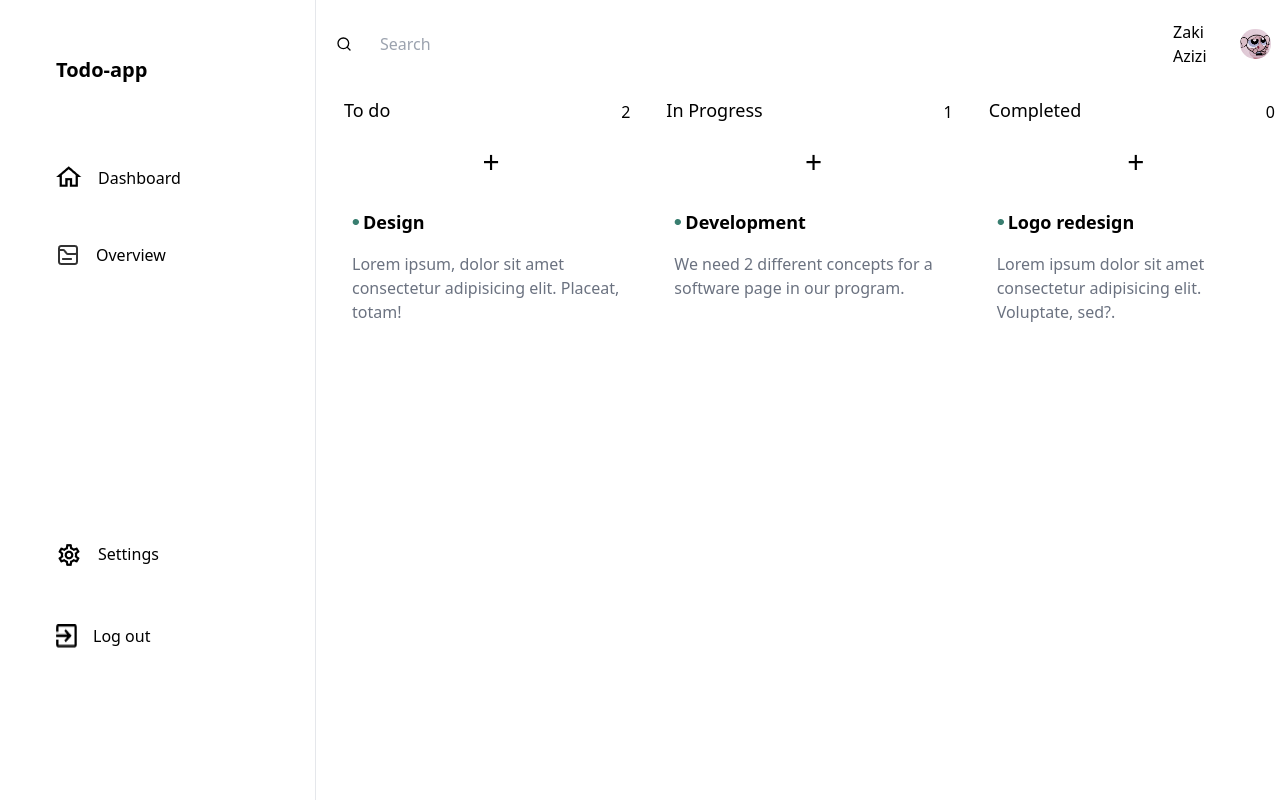
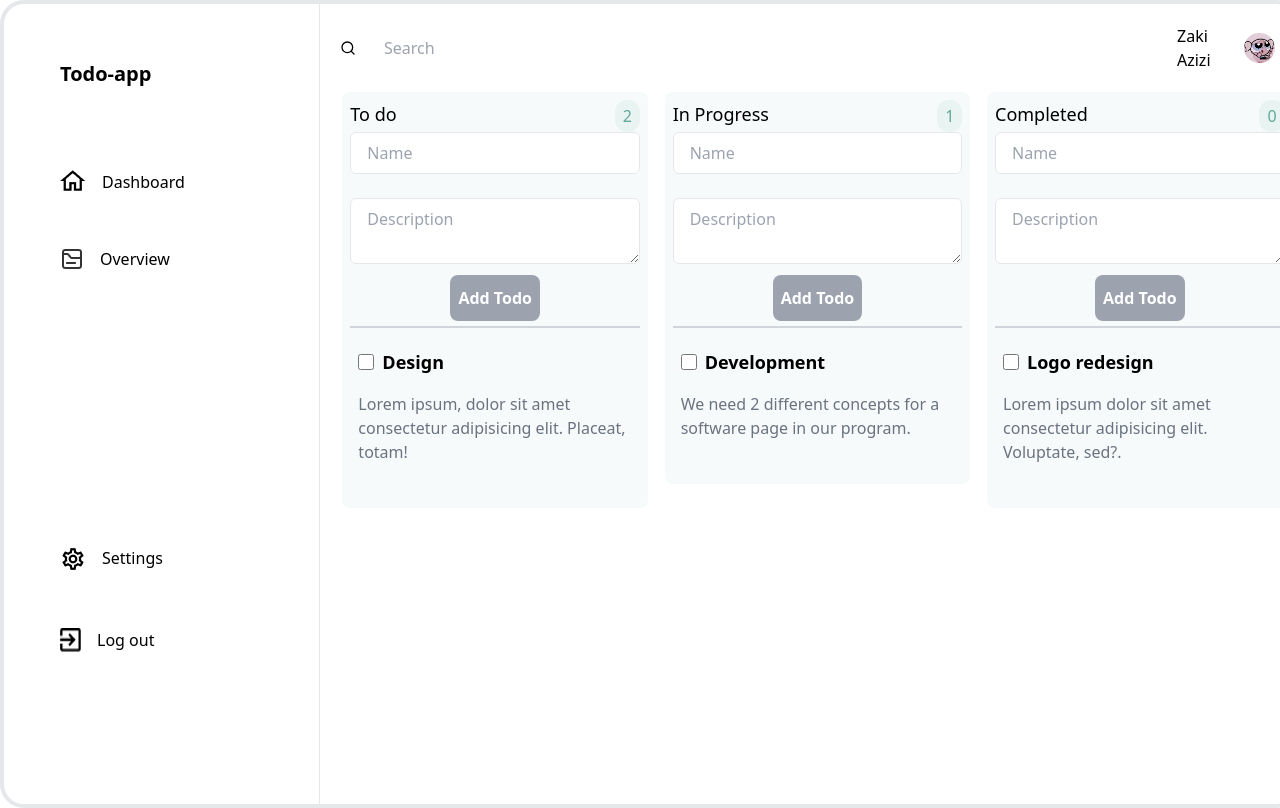
Before and after one commit to zaki-coder/todo-app-team-rzk, a React (Create React App) app in the folder todo-project/: page / in a window 1280 px wide. Shown: the top 808 px of the page. Built offline with nearby package versions, Linux system fonts and the light colour scheme.

Commit message:
style ui

```diff
--- a/todo-project/src/components/AddTodo.jsx
+++ b/todo-project/src/components/AddTodo.jsx
@@ -1,16 +1,13 @@
-import React from 'react'
+import React, { useState } from "react";
 
 const AddTodo = () => {
   return (
-    <div className="flex items-center justify-center min-h-screen bg-gray-100">
+    <div className="flex items-center justify-center min-h-screen bg-gray-200">
         <div className="px-8 py-6 mx-4 mt-4 text-left bg-white shadow-lg md:w-1/3 lg:w-1/3 sm:w-1/3">
           <h3 className="text-2xl font-bold text-center">New Todo</h3>
           <form>
-          <div className="mt-4">
+            <div className="mt-2">
               <div>
-              {/* <label className="block" htmlFor="Name">
-                Title
-              </label> */}
                 <input
                   type="text"
                   placeholder="Name"
@@ -18,9 +15,6 @@ const AddTodo = () => {
                 />
               </div>
               <div className="mt-4">
-              {/* <label className="block" htmlFor="email">
-                Description
-              </label> */}
                 <textarea
                   type="text"
                   placeholder="Description"
@@ -29,7 +23,10 @@ const AddTodo = () => {
               </div>
 
               <div className="mt-6 text-grey-dark text-center">
-              <a className="text-white hover:bg-gray-500 font-bold py-3 px-2 bg-gray-400 rounded-lg " href="#">
+                <a
+                  className="text-white hover:bg-gray-500 font-bold py-3 px-2 bg-gray-400 rounded-lg "
+                  href="#"
+                >
                   Add Todo
                 </a>
               </div>
@@ -38,6 +35,6 @@ const AddTodo = () => {
         </div>
     </div>
   );
-}
+};
 
-export default AddTodo
+export default AddTodo;
--- a/todo-project/src/components/Button.jsx
+++ b/todo-project/src/components/Button.jsx
@@ -1,9 +1,7 @@
-
-
 const Button = () => {
   return (
-    <div className="flex justify-center items-center bg-paleBlue2 rounded-lg my-2 space-x-1 p-2 cursor-pointer hover:bg-green">
-      <button type="button" className="text-myGreen text-3xl">+</button>
+    <div className="flex justify-center items-center bg-[#E9F3F2] hover:bg-green-100 rounded-lg my-2 space-x-1 p-2 cursor-pointer hover:bg-green">
+      <button type="button" className="text-myGreen text-3xl ">+</button>
     </div>
   );
 };
--- a/todo-project/src/components/Home.jsx
+++ b/todo-project/src/components/Home.jsx
@@ -5,7 +5,7 @@ import Header from "./Header";
 
 const Home = () => {
   return (
-    <div className="flex justify-evenly max-w-[1300px] mx-auto">
+    <div className="flex justify-evenly w-[1300px] mx-auto border-4 rounded-3xl overflow-hidden">
         <Sidebar />
         <div className="flex-col">
           <Header />
--- a/todo-project/src/components/Todo.jsx
+++ b/todo-project/src/components/Todo.jsx
@@ -2,16 +2,43 @@ import React from "react";
 import Button from "./Button";
 import TodoHeader from "./TodoHeader";
 import TodoInfo from "./TodoInfo";
+import AddTodo from "./AddTodo";
 
 const Todo = ({title, amount, name, description}) => {
   return (
-    <div className="min-w-[300px] w-80 min-h-[500px] p-2 bg-paleBlue rounded-lg overflow-y-hidden">
+    <div className="min-w-[200px] w-[32%] h-fit p-2 bg-[#F6FAFB] rounded-lg overflow-y-auto ">
       <TodoHeader title={title} amount={amount} />
-      <Button />
-      <TodoInfo
-        name={name}
-        description={description}
-      />
+      <div className="border-b-2 -mt-2 border-gray-300">
+        <form className="">
+          <div className="mb-4">
+            <div>
+              <input
+                type="text"
+                placeholder="Name"
+                className="w-full px-4 py-2 mt-2 border rounded-md focus:outline-none focus:ring-1 focus:ring-blue-600"
+              />
+            </div>
+            <div className="mt-4">
+              <textarea
+                type="text"
+                placeholder="Description"
+                className="w-full px-4 py-2 mt-2 border rounded-md focus:outline-none focus:ring-1 focus:ring-blue-600 "
+              />
+            </div>
+
+            <div className="mt-4 text-grey-dark text-center ">
+              <a
+                className="text-white hover:bg-gray-500 font-bold py-3 px-2 bg-gray-400 rounded-lg "
+                href="#"
+              >
+                Add Todo
+              </a>
+            </div>
+          </div>
+        </form>
+      </div>
+      {/* <Button /> */}
+      <TodoInfo name={name} description={description} />
     </div>
   );
 };
--- a/todo-project/src/components/TodoBox.jsx
+++ /dev/null
@@ -1,11 +0,0 @@
-import React from 'react'
-
-const TodoBox = () => {
-  return (
-    <div>
-
-    </div>
-  )
-}
-
-export default TodoBox
--- a/todo-project/src/components/TodoHeader.jsx
+++ b/todo-project/src/components/TodoHeader.jsx
@@ -2,12 +2,12 @@ import React from 'react'
 
 const TodoHeader = ({title, amount}) => {
   return (
-      <div className="flex justify-between w-full">
-        <h4 className="text-lg font-medium">{title}</h4>
-        <span className="rounded-xl px-2 py-1 bg-paleBlue2 text-myGreen">
-          {amount}
-        </span>
-      </div>
+    <div className="flex justify-between w-full">
+      <h4 className="text-lg font-medium">{title}</h4>
+      <span className="rounded-xl px-2 py-1 bg-[#E9F3F2] text-[#60A99A]">
+        {amount}
+      </span>
+    </div>
   );
 }
 
--- a/todo-project/src/components/TodoInfo.jsx
+++ b/todo-project/src/components/TodoInfo.jsx
@@ -4,8 +4,9 @@ import circle from '../assets/circle.png'
 const TodoInfo = ({name, description}) => {
   return (
     <div className="bg-whiteSmoke px-2 py-1 my-4">
-      <div className="flex ">
-        <img className="object-contain mr-1" src={circle} alt="circle" />
+      <div className="flex items-center">
+        {/* <img className="object-contain mr-1" src={circle} alt="circle" /> */}
+        <input type="checkbox" name="name" className="mr-2 w-4 h-4" />
         <h4 className="text-lg font-semibold">{name}</h4>
       </div>
       <p className="my-4 text-gray-500">
```
Also changed, not shown: todo-project/tailwind.config.js (+4 -5 lines). Lines whose indentation alone changed are shown as unchanged.
